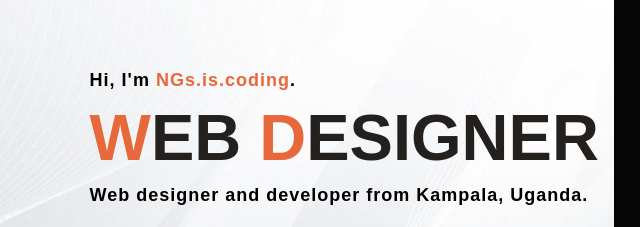
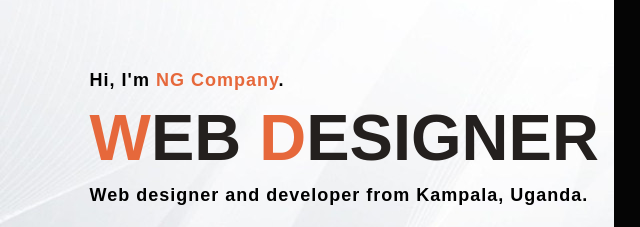
Before and after one commit to NiwenyineGrace/portifolio, a plain HTML site: page index.html in a window 1280 px wide. Shown: the part 194-421 px from the top of the page, 0-640 px from the left. Drawn offline with Linux system fonts and the light colour scheme.

Commit message:
Update index.html

```diff
--- a/index.html
+++ b/index.html
@@ -21,7 +21,7 @@
         </nav>
 
         <section class="info">
-            <h3>Hi, I'm <span>NGs.is.coding</span>.</h3>
+            <h3>Hi, I'm <span>NG Company</span>.</h3>
             <h1><span>W</span>EB <span>D</span>ESIGNER</h1>
             <h3>Web designer and developer from Kampala, Uganda.
                 <br>
```
